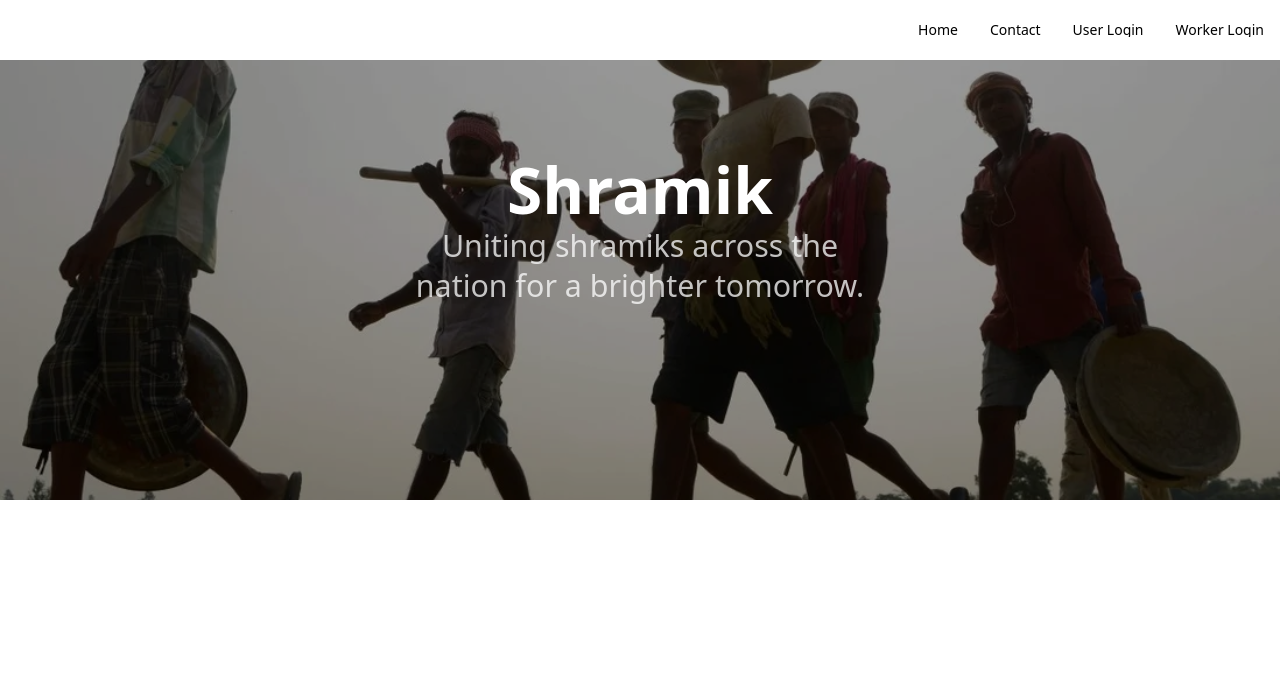
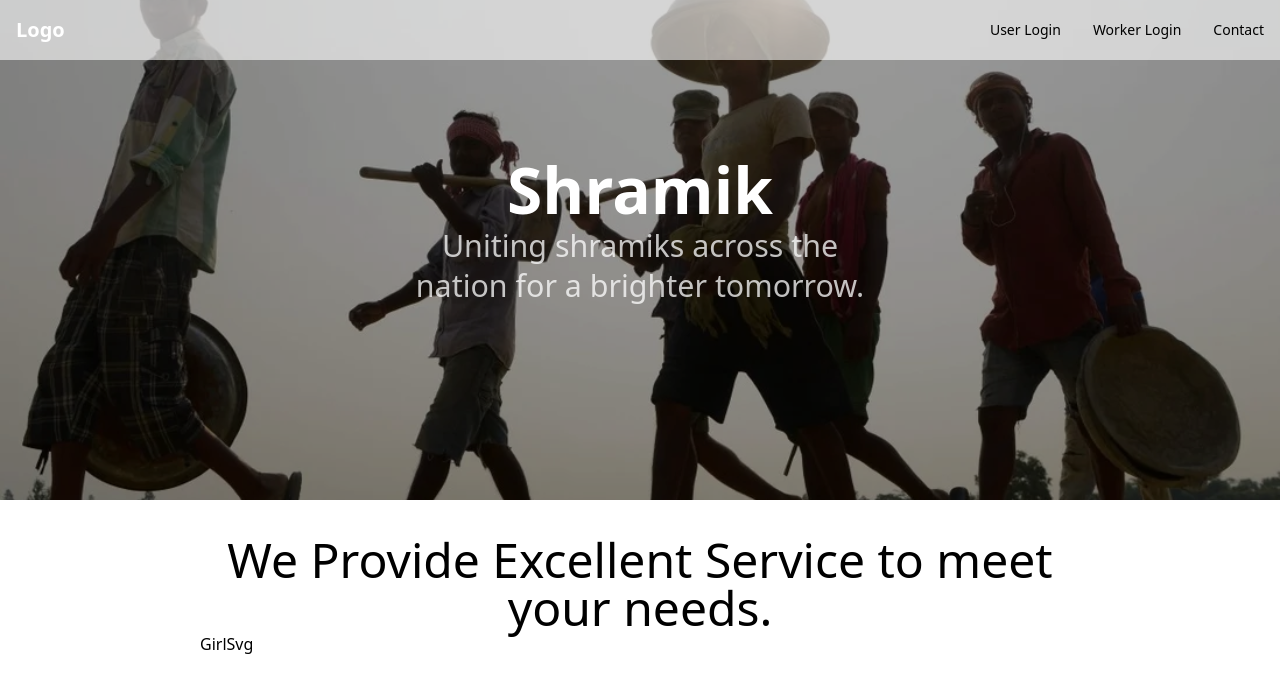
Before and after one commit to ashishjaswal2002/Shramik, a React (Vite) app: page / in a window 1280 px wide. Shown: the top 692 px of the page. Built offline with nearby package versions, Linux system fonts and the light colour scheme.

Commit message:
home ade

```diff
--- a/src/App.jsx
+++ b/src/App.jsx
@@ -1,7 +1,12 @@
 import {BrowserRouter,Route,Routes} from 'react-router-dom';
 import { HomePage } from './pages/HomePage';
-import { Signin } from './pages/Signin';
-import { SignupPage } from './pages/SignupPage';
+import { UserLogin
+ } from './pages/UserLogin';
+import { WorkerLogin } from './pages/WorkerLogin';
+import { Contact } from './pages/Contact';
+import { NavLink } from 'react-router-dom';
+import { HeaderSection } from './shared/HeaderSection';
+
 
 function App(){
 
@@ -9,13 +14,21 @@ function App(){
  <BrowserRouter>
 
 
+
+    <HeaderSection/>
+
+
+
+
      <main>
+
   <Routes>
 
 
-    <Route index element={<HomePage/>}></Route>
-    <Route path='signin' element={<Signin/>}/>
-    <Route path='signup' element={<SignupPage/>}/>
+   <Route path='/'element={<HomePage/>} ></Route>
+    <Route path='userlogin' element={<UserLogin/>}/>
+    <Route path='workerlogin' element={<WorkerLogin/>}/>
+    <Route path='contact' element = {<Contact/>}/>
   </Routes>
      </main>
 
--- /dev/null
+++ b/src/components/SectionOne.jsx
@@ -0,0 +1,26 @@
+import React from 'react'
+import { GirlSvg } from '../shared/GirlSvg';
+
+
+export const SectionOne = () => {
+  return (
+    <>
+
+    <div className='mt-7'>
+        <h2 className='text-center text-3xl sm:text-5xl'>We Provide Excellent Service to meet your needs.</h2>
+      <GirlSvg/>
+
+    <div className='grid grid-cols-1 '>
+
+
+
+        <div>
+
+        </div>
+
+
+    </div>
+    </div>
+    </>
+  )
+}
--- a/src/pages/HomePage.jsx
+++ b/src/pages/HomePage.jsx
@@ -1,55 +1,74 @@
 import React from "react";
 import { NavLink } from "react-router-dom";
+import { useState } from "react";
+import { SectionOne } from "../components/SectionOne";
+
+import imageOne from '/src/assets/Girl.png'
+import imageTwo from "/src/assets/Man.png";
+
+const Illust  = [{
+
+  id:1,
+  text:'Dummy text for the section with the given id',
+  image:imageOne
+},
+{
+id:2,
+text:'Dummy text for the section with the given id 2',
+image:imageTwo
+}
+
+]
+
+
+
 
 
 export const HomePage = () => {
 
 
 
+
+
+
+
+
   return (
     <>
 
-      <div className="bgImg relative "></div>
-     <header className="flex flex-wrap sm:justify-start sm:flex-nowrap w-full text-sm py-4  fixed top-0  bg-white">
-      <nav className="max-w-[85rem] w-full mx-auto px-4 sm:flex sm:items-center sm:justify-between" aria-label="Global">
-        <div class="flex items-center justify-between">
-          <a class="flex-none text-xl font-semibold text-white dark:text-gray-800" href="#">Logo</a>
-          <div class="sm:hidden">
-            <button type="button" class="hs-collapse-toggle p-2 inline-flex justify-center items-center gap-2 rounded-md border border-gray-700 font-medium bg-gray-800 text-gray-400 shadow-sm align-middle hover:bg-gray-700/[.25] focus:outline-none focus:ring-2 focus:ring-offset-2 focus:ring-offset-gray-800 focus:ring-blue-600 transition-all text-sm dark:bg-gray-800 dark:hover:bg-slate-800 dark:border-gray-700 dark:text-gray-400 dark:hover:text-white dark:focus:ring-offset-gray-800" data-hs-collapse="#navbar-dark" aria-controls="navbar-dark" aria-label="Toggle navigation">
+
+{/* <div
+        className={`bgImg ${isLoggedIn ? "bgImg-loggedin" : ""}`}
+      ></div> */}
 
 
-            <svg width="11" height="10" className="" viewBox="0 0 72 57" fill="none" xmlns="http://www.w3.org/2000/svg">
-<path d="M13.8769 32.9393L28.4077 50.6963L23.3219 57L0 28.5L23.3219 0L28.4077 6.30374L13.8769 24.0607H72V32.9393H13.8769ZM72 1.86449V10.743H35.6731V1.86449H72ZM72 46.257V55.1355H35.6731V46.257H72Z" fill="#F8F8F8"/>
-</svg>
 
 
-            </button>
-          </div>
-        </div>
-        <div id="navbar-dark" class="hs-collapse hidden overflow-hidden transition-all duration-300 basis-full grow sm:block">
-          <div class="flex flex-col gap-8 mt-5 sm:flex-row sm:items-center sm:justify-end sm:mt-0 sm:pl-5   h-[14rem] sm:h-[1em]">
-            <NavLink className=" font-medium"  aria-current="page">Home</NavLink>
-            <NavLink className=" font-medium " aria-current="page" >Contact</NavLink>
-            <NavLink className=" font-medium " aria-current="page" >User Login</NavLink>
-            <NavLink className=" font-medium " aria-current="page">Worker Login</NavLink>
-          </div>
-        </div>
-      </nav>
-    </header>
-
-
+<div className="bgImg"></div>
+  <section>
 
 
       <div
         className=" top-[30%] text-center w-[30em] mx-auto absolute left-[50%] right-[50%] leading-8
         -translate-x-[50%] -translate-y-[50%]"
-      >
-        <p className="text-[4rem] text-white font-extrabold">Shramik</p>
+        >
+        <p className=" text-[3.5rem] sm:text-[4rem] text-white font-extrabold">Shramik</p>
 
-        <p className="mt-5 text-white text-[1.9rem] leading-10 font-light opacity-75">
+        <p className="mt-5 text-white sm:text-[1.9rem] leading-10 font-light opacity-75 text-[1.5rem]">
           Uniting shramiks across the nation for a brighter tomorrow.
         </p>
+
+
+
       </div>
+        </section>
+        <main className=" p-2 max-w-4xl
+          mx-auto">
+ <SectionOne/>
+
+
+
+        </main>
     </>
   );
 };
--- a/src/pages/Signin.jsx
+++ /dev/null
@@ -1,10 +0,0 @@
-import React from 'react'
-
-export const Signin = () => {
-  return (
-    <div>
-
-      <h1>Hello </h1>
-    </div>
-  )
-}
--- /dev/null
+++ b/src/pages/UserLogin.jsx
@@ -0,0 +1,11 @@
+import React from 'react'
+
+export const UserLogin = () => {
+  return (
+    <div>
+   <div className="bgImg">
+
+   </div>
+    </div>
+  )
+}
--- a/src/pages/SignupPage.jsx
+++ b/src/pages/WorkerLogin.jsx
@@ -1,10 +1,10 @@
 import React from 'react'
 
-export const SignupPage = () => {
+export const WorkerLogin = () => {
   return (
     <div>
 
-      <h1>Signup Pagee</h1>
+      <h1>Worker Login</h1>
     </div>
   )
 }
--- /dev/null
+++ b/src/shared/GirlSvg.jsx
@@ -0,0 +1,7 @@
+import React from 'react'
+
+export const GirlSvg = () => {
+  return (
+    <div>GirlSvg</div>
+  )
+}
--- /dev/null
+++ b/src/shared/HeaderSection.jsx
@@ -0,0 +1,39 @@
+import React from 'react'
+import { NavLink } from 'react-router-dom';
+
+export const HeaderSection = () => {
+  return (
+   <>
+
+     <header className="flex flex-wrap sm:justify-start sm:flex-nowrap w-full text-sm py-4  fixed top-0 bg-opacity-60
+      bg-white  ">
+      <nav className="max-w-[85rem] w-full mx-auto px-4 sm:flex sm:items-center sm:justify-between" aria-label="Global">
+        <div className="flex items-center justify-between">
+          <NavLink className="flex-none text-xl font-semibold text-white dark:text-gray-800" to='/' >Logo</NavLink>
+          <div className="sm:hidden">
+            <button type="button" className="hs-collapse-toggle p-2 inline-flex justify-center items-center gap-2 rounded-md border border-gray-700 font-medium bg-gray-800 text-gray-400 shadow-sm align-middle hover:bg-gray-700/[.25] focus:outline-none focus:ring-2 focus:ring-offset-2 focus:ring-offset-gray-800 focus:ring-blue-600 transition-all text-sm dark:bg-gray-800 dark:hover:bg-slate-800 dark:border-gray-700 dark:text-gray-400 dark:hover:text-white dark:focus:ring-offset-gray-800" data-hs-collapse="#navbar-dark" aria-controls="navbar-dark" aria-label="Toggle navigation">
+
+
+            <svg width="11" height="10" className="" viewBox="0 0 72 57" fill="none" xmlns="http://www.w3.org/2000/svg">
+<path d="M13.8769 32.9393L28.4077 50.6963L23.3219 57L0 28.5L23.3219 0L28.4077 6.30374L13.8769 24.0607H72V32.9393H13.8769ZM72 1.86449V10.743H35.6731V1.86449H72ZM72 46.257V55.1355H35.6731V46.257H72Z" fill="#F8F8F8"/>
+</svg>
+
+
+            </button>
+          </div>
+        </div>
+        <div id="navbar-dark" className="hs-collapse hidden overflow-hidden transition-all duration-300 basis-full grow sm:block">
+          <div className="flex flex-col gap-8 mt-5 sm:flex-row sm:items-center sm:justify-end sm:mt-0 sm:pl-5   h-[9rem] sm:h-[2em]">
+
+            <NavLink className=" font-medium " to='userlogin'  aria-current="page" >User Login</NavLink>
+            <NavLink className=" font-medium " to='workerlogin' aria-current="page">Worker Login</NavLink>
+            <NavLink className=" font-medium " to='contact' aria-current="page" >Contact</NavLink>
+          </div>
+        </div>
+      </nav>
+    </header>
+
+
+   </>
+  )
+}
```
Also changed, not shown: src/assets/Girl.png (added), src/assets/Man.png (added).
